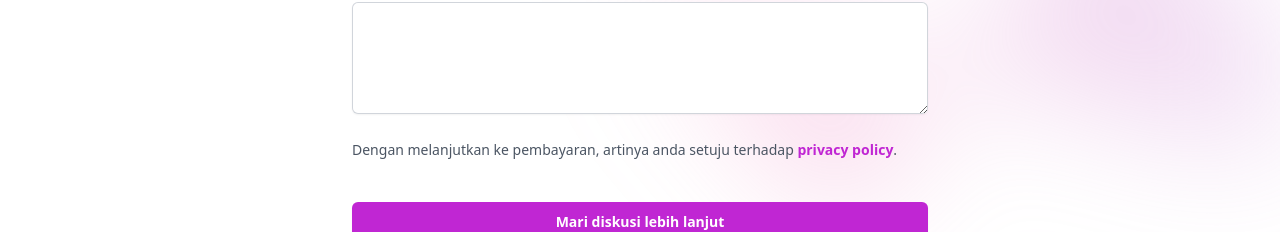
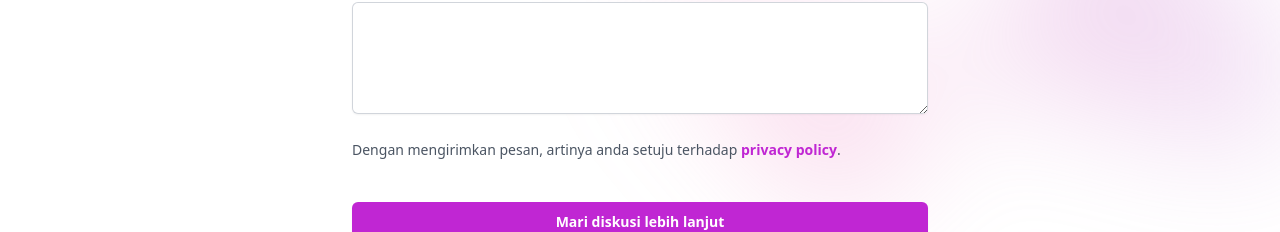
Before and after one commit to Libels/campus-fair-2024, a Next.js app: page /fundraise/sponsor in a window 1280 px wide. Shown: the part 768-1000 px from the top of the page. Built offline with nearby package versions, Linux system fonts and the light colour scheme.

Commit message:
update notice text

```diff
--- a/src/pages/fundraise/sponsor.tsx
+++ b/src/pages/fundraise/sponsor.tsx
@@ -129,7 +129,7 @@ export default function FundraiseSponsor() {
 							</div>
 						</div>
 						<span className="text-sm leading-6 text-gray-600  sm:col-span-2">
-							Dengan melanjutkan ke pembayaran, artinya anda setuju terhadap{' '}
+							Dengan mengirimkan pesan, artinya anda setuju terhadap{' '}
 							<Link href="/privacy" className="font-semibold text-fuchsia-600">
 								privacy&nbsp;policy
 							</Link>.
```
